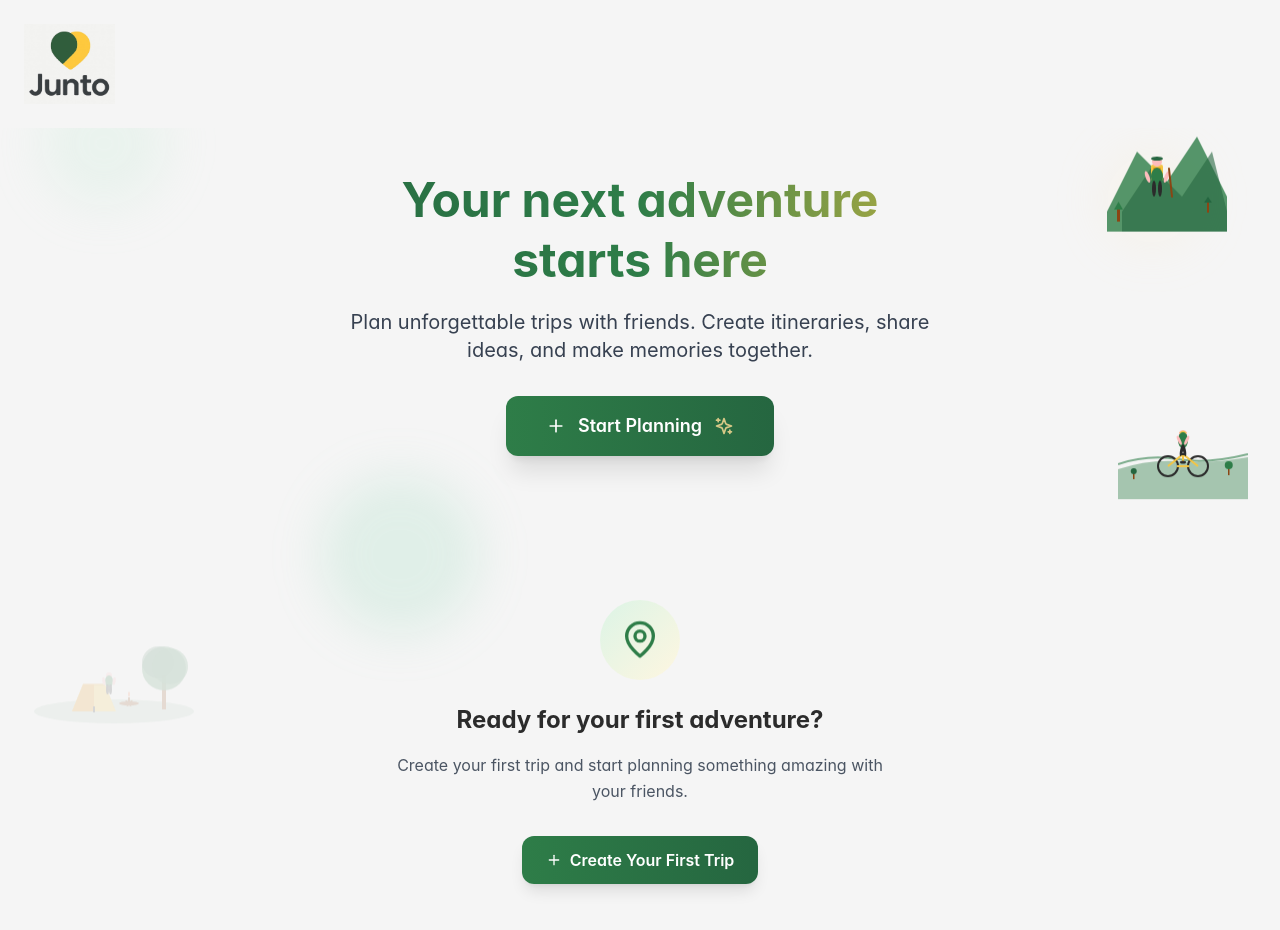
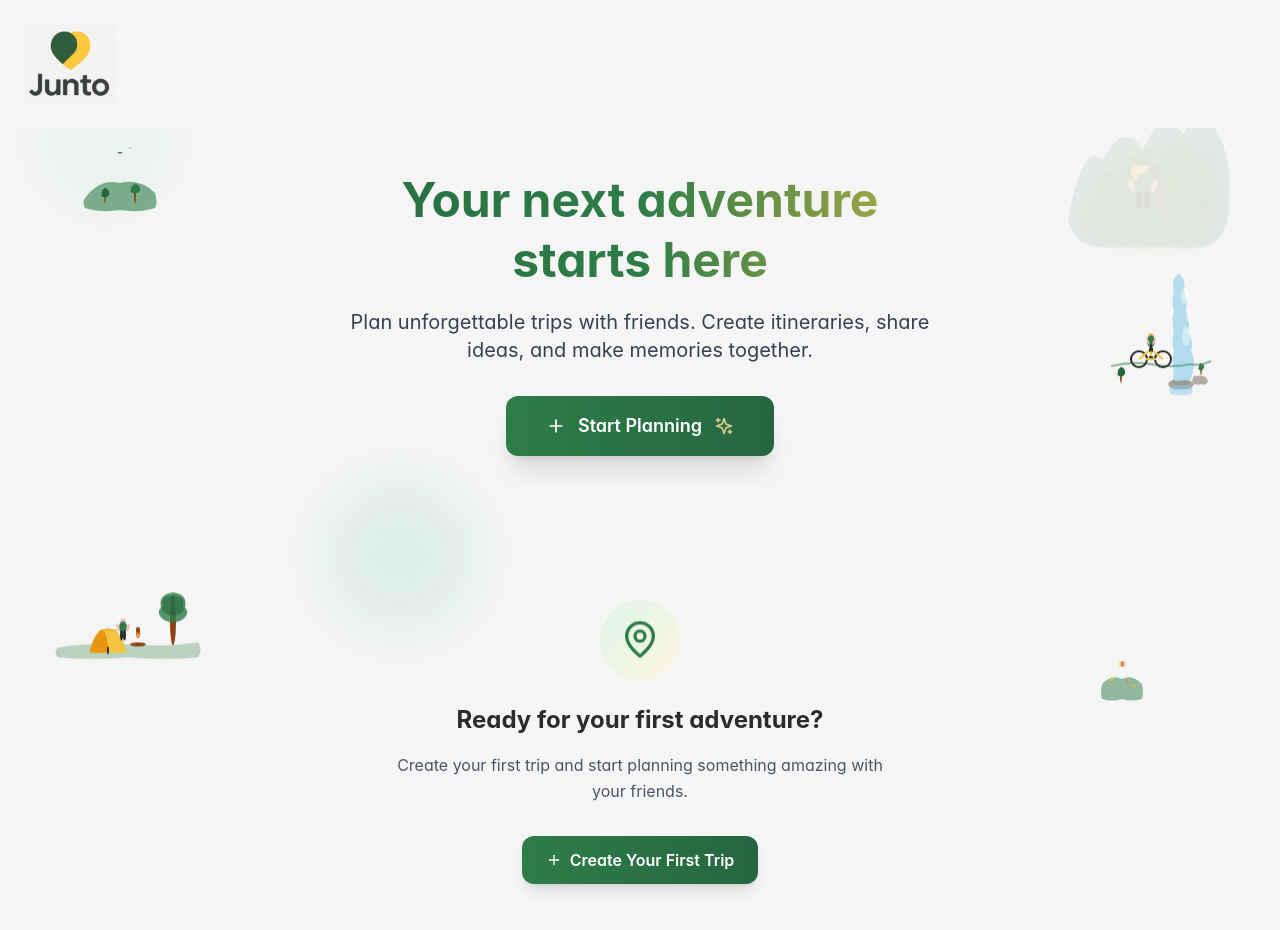
Before and after one commit to MimiLeinbach/Bolt-Hackathon, a React (Vite) app: page / in a window 1280 px wide. Shown: the top 930 px of the page. Built offline with nearby package versions, Linux system fonts and the light colour scheme.

Commit message:
Fix Tent Position, Redesign Bike Scene, and Create Dynamic Organic Layout

```diff
--- a/src/components/shared/Layout.tsx
+++ b/src/components/shared/Layout.tsx
@@ -14,91 +14,90 @@ export default function Layout({ children }: LayoutProps) {
         <div className="absolute bottom-40 left-1/4 w-40 h-40 bg-forest-300/20 rounded-full blur-xl animate-float" style={{ animationDelay: '4s' }}></div>
       </div>
 
-      {/* Adventure Lifestyle Illustrations */}
+      {/* Adventure Lifestyle Illustrations - Dynamic & Organic */}
       <div className="fixed inset-0 overflow-hidden pointer-events-none z-0">
-        {/* Mountain Hiker Illustration - Top Right (Fixed colors) */}
-        <div className="absolute top-24 right-12 opacity-12 animate-float" style={{ animationDelay: '1s' }}>
-          <svg width="140" height="160" viewBox="0 0 140 160" fill="none" xmlns="http://www.w3.org/2000/svg">
-            {/* Mountain Background */}
-            <path d="M15 120 L45 60 L75 90 L105 45 L135 105 L135 140 L15 140 Z" fill="#2E7D48" opacity="0.8"/>
-            <path d="M30 120 L60 75 L90 105 L120 60 L135 120 L135 140 L30 140 Z" fill="#256640" opacity="0.6"/>
+        {/* Mountain Hiker Illustration - Top Right (Large) */}
+        <div className="absolute top-16 right-8 opacity-10 animate-float" style={{ animationDelay: '1s' }}>
+          <svg width="200" height="220" viewBox="0 0 200 220" fill="none" xmlns="http://www.w3.org/2000/svg">
+            {/* Organic Mountain Background */}
+            <path d="M20 160 Q35 80 55 100 Q75 60 95 90 Q115 45 135 75 Q155 35 175 85 Q185 110 180 160 Q175 180 160 185 Q140 190 120 185 Q100 188 80 185 Q60 190 40 185 Q25 180 20 160 Z" fill="#2E7D48" opacity="0.8"/>
+            <path d="M35 160 Q50 95 70 115 Q90 75 110 105 Q130 60 150 90 Q165 70 175 120 Q180 145 175 170 Q170 185 155 188 Q135 190 115 188 Q95 190 75 188 Q55 190 40 185 Q35 175 35 160 Z" fill="#256640" opacity="0.6"/>
 
             {/* Hiker Figure */}
-            <g transform="translate(65, 85)">
+            <g transform="translate(95, 125)">
               {/* Backpack */}
-              <rect x="-6" y="-12" width="12" height="16" rx="2" fill="#F4C542"/>
-              <rect x="-4" y="-9" width="8" height="2" rx="1" fill="#e89611"/>
+              <ellipse cx="-6" cy="-12" rx="6" ry="8" fill="#F4C542"/>
+              <ellipse cx="-4" cy="-9" rx="4" ry="1" fill="#e89611"/>
 
               {/* Body */}
-              <ellipse cx="0" cy="0" rx="6" ry="9" fill="#2E7D48"/>
+              <ellipse cx="0" cy="0" rx="7" ry="11" fill="#2E7D48"/>
 
               {/* Head */}
-              <circle cx="0" cy="-15" r="5" fill="#fdbcbc"/>
+              <circle cx="0" cy="-18" r="6" fill="#fdbcbc"/>
 
               {/* Hat */}
-              <ellipse cx="0" cy="-18" rx="6" ry="2" fill="#256640"/>
-              <rect x="-1" y="-20" width="2" height="1" fill="#256640"/>
+              <ellipse cx="0" cy="-22" rx="7" ry="3" fill="#256640"/>
+              <ellipse cx="0" cy="-24" rx="2" ry="1" fill="#256640"/>
 
               {/* Arms */}
-              <ellipse cx="-9" cy="-3" rx="2" ry="6" fill="#fdbcbc" transform="rotate(-20)"/>
-              <ellipse cx="9" cy="-3" rx="2" ry="6" fill="#fdbcbc" transform="rotate(20)"/>
+              <ellipse cx="-11" cy="-3" rx="3" ry="7" fill="#fdbcbc" transform="rotate(-20)"/>
+              <ellipse cx="11" cy="-3" rx="3" ry="7" fill="#fdbcbc" transform="rotate(20)"/>
 
               {/* Legs */}
-              <ellipse cx="-3" cy="12" rx="2" ry="8" fill="#2B2B2B"/>
-              <ellipse cx="3" cy="12" rx="2" ry="8" fill="#2B2B2B"/>
+              <ellipse cx="-4" cy="15" rx="3" ry="10" fill="#2B2B2B"/>
+              <ellipse cx="4" cy="15" rx="3" ry="10" fill="#2B2B2B"/>
 
               {/* Hiking Stick */}
-              <line x1="12" y1="-8" x2="15" y2="20" stroke="#8B4513" strokeWidth="2" strokeLinecap="round"/>
+              <line x1="15" y1="-10" x2="18" y2="25" stroke="#8B4513" strokeWidth="3" strokeLinecap="round"/>
+              <circle cx="15" cy="-12" r="2" fill="#2B2B2B"/>
             </g>
 
-            {/* Trees */}
-            <g transform="translate(25, 110)">
-              <rect x="0" y="8" width="3" height="12" fill="#8B4513"/>
-              <polygon points="1.5,0 6,8 -3,8" fill="#2E7D48"/>
+            {/* Organic Trees */}
+            <g transform="translate(35, 150)">
+              <ellipse cx="0" cy="10" rx="2" ry="15" fill="#8B4513"/>
+              <path d="M0 -5 Q-8 -2 -6 5 Q-10 8 -4 10 Q2 12 6 8 Q10 5 8 0 Q6 -8 0 -5 Z" fill="#2E7D48"/>
             </g>
-            <g transform="translate(115, 105)">
-              <rect x="0" y="6" width="2" height="10" fill="#8B4513"/>
-              <polygon points="1,0 5,6 -3,6" fill="#256640"/>
+            <g transform="translate(155, 145)">
+              <ellipse cx="0" cy="8" rx="1.5" ry="12" fill="#8B4513"/>
+              <path d="M0 -4 Q-6 -1 -4 4 Q-7 6 -2 8 Q1 9 4 6 Q7 4 6 0 Q4 -6 0 -4 Z" fill="#256640"/>
             </g>
           </svg>
         </div>
 
-        {/* Camping Scene - Bottom Left (Keep as is - it's working well) */}
-        <div className="absolute bottom-16 left-6 opacity-15 animate-float" style={{ animationDelay: '3s' }}>
-          <svg width="180" height="140" viewBox="0 0 180 140" fill="none" xmlns="http://www.w3.org/2000/svg">
-            {/* Ground */}
-            <ellipse cx="90" cy="125" rx="80" ry="12" fill="#2E7D48" opacity="0.3"/>
+        {/* Camping Scene - Bottom Left (Medium, moved away from text) */}
+        <div className="absolute bottom-32 left-12 opacity-12 animate-float" style={{ animationDelay: '3s' }}>
+          <svg width="160" height="120" viewBox="0 0 160 120" fill="none" xmlns="http://www.w3.org/2000/svg">
+            {/* Organic Ground */}
+            <path d="M10 105 Q40 100 80 102 Q120 105 150 100 Q155 108 150 115 Q120 118 80 115 Q40 118 10 115 Q5 110 10 105 Z" fill="#2E7D48" opacity="0.3"/>
 
-            {/* Large Tree */}
-            <g transform="translate(140, 70)">
-              <rect x="-2" y="18" width="4" height="35" fill="#8B4513"/>
-              <circle cx="0" cy="12" r="22" fill="#2E7D48" opacity="0.8"/>
-              <circle cx="-6" cy="6" r="16" fill="#256640" opacity="0.6"/>
-              <circle cx="6" cy="10" r="18" fill="#2E7D48" opacity="0.7"/>
+            {/* Large Organic Tree */}
+            <g transform="translate(125, 60)">
+              <ellipse cx="0" cy="18" rx="3" ry="25" fill="#8B4513"/>
+              <path d="M0 -10 Q-15 -8 -12 5 Q-18 12 -8 18 Q0 22 8 18 Q18 12 12 5 Q15 -8 0 -10 Z" fill="#2E7D48" opacity="0.8"/>
+              <path d="M-6 -6 Q-12 -4 -10 3 Q-14 8 -6 12 Q0 14 6 12 Q14 8 10 3 Q12 -4 6 -6 Q0 -8 -6 -6 Z" fill="#256640" opacity="0.6"/>
             </g>
 
-            {/* Tent */}
-            <g transform="translate(70, 90)">
-              <path d="M0 35 L-22 35 L-11 8 L11 8 L22 35 Z" fill="#F4C542"/>
-              <path d="M0 35 L-22 35 L-11 8 L0 8 Z" fill="#e89611"/>
-              <rect x="-1" y="30" width="2" height="6" fill="#2B2B2B"/>
-              <line x1="-11" y1="8" x2="11" y2="8" stroke="#e89611" strokeWidth="1"/>
+            {/* Organic Tent */}
+            <g transform="translate(60, 80)">
+              <path d="M0 30 Q-20 32 -18 28 Q-15 15 -8 8 Q0 5 8 8 Q15 15 18 28 Q20 32 0 30 Z" fill="#F4C542"/>
+              <path d="M0 30 Q-20 32 -18 28 Q-15 15 -8 8 Q0 5 0 30 Z" fill="#e89611"/>
+              <ellipse cx="0" cy="28" rx="1" ry="4" fill="#2B2B2B"/>
+              <path d="M-8 8 Q0 6 8 8" stroke="#e89611" strokeWidth="1"/>
             </g>
 
-            {/* Campfire */}
-            <g transform="translate(105, 105)">
-              <ellipse cx="0" cy="12" rx="10" ry="2" fill="#8B4513"/>
-              <rect x="-6" y="8" width="2" height="6" fill="#8B4513" transform="rotate(-15)"/>
-              <rect x="4" y="8" width="2" height="6" fill="#8B4513" transform="rotate(15)"/>
-              <rect x="-1" y="6" width="2" height="8" fill="#8B4513"/>
-              {/* Fire */}
-              <path d="M0 6 Q-2 2 0 0 Q2 2 0 6" fill="#ff6b35" opacity="0.8"/>
-              <path d="M-2 4 Q-1 1 -2 0 Q-1 1 -2 4" fill="#F4C542" opacity="0.9"/>
-              <path d="M2 4 Q1 1 2 0 Q1 1 2 4" fill="#F4C542" opacity="0.9"/>
+            {/* Organic Campfire */}
+            <g transform="translate(90, 90)">
+              <ellipse cx="0" cy="12" rx="8" ry="2" fill="#8B4513"/>
+              <ellipse x="-5" y="8" rx="1.5" ry="5" fill="#8B4513" transform="rotate(-15)"/>
+              <ellipse x="3" y="8" rx="1.5" ry="5" fill="#8B4513" transform="rotate(15)"/>
+              <ellipse x="-1" y="6" rx="1" ry="6" fill="#8B4513"/>
+              {/* Organic Fire */}
+              <path d="M0 6 Q-3 2 -1 0 Q1 1 0 3 Q2 1 1 0 Q3 2 0 6" fill="#ff6b35" opacity="0.8"/>
+              <path d="M-2 4 Q-1 1 0 0 Q1 1 0 3 Q1 1 2 4" fill="#F4C542" opacity="0.9"/>
             </g>
 
             {/* Camper Figure */}
-            <g transform="translate(85, 95)">
+            <g transform="translate(75, 85)">
               <circle cx="0" cy="-6" r="3" fill="#fdbcbc"/>
               <ellipse cx="0" cy="0" rx="4" ry="6" fill="#2E7D48"/>
               <ellipse cx="-5" cy="-1" rx="1.5" ry="4" fill="#fdbcbc" transform="rotate(-10)"/>
@@ -109,58 +108,116 @@ export default function Layout({ children }: LayoutProps) {
           </svg>
         </div>
 
-        {/* Biking Adventure - Middle Right (Fixed colors) */}
-        <div className="absolute top-1/2 right-8 opacity-12 animate-float" style={{ animationDelay: '5s' }}>
-          <svg width="130" height="100" viewBox="0 0 130 100" fill="none" xmlns="http://www.w3.org/2000/svg">
-            {/* Trail/Path */}
-            <path d="M0 65 Q30 55 60 60 Q90 65 130 55" stroke="#2E7D48" strokeWidth="2" fill="none" opacity="0.6"/>
+        {/* NEW: Biking by Waterfall - Middle Right (Small) */}
+        <div className="absolute top-1/3 right-16 opacity-11 animate-float" style={{ animationDelay: '5s' }}>
+          <svg width="110" height="130" viewBox="0 0 110 130" fill="none" xmlns="http://www.w3.org/2000/svg">
+            {/* Organic Waterfall Background */}
+            <path d="M75 10 Q80 15 78 25 Q82 35 80 45 Q85 55 82 65 Q88 75 85 85 Q90 95 87 105 Q85 115 80 120 Q75 125 70 120 Q65 115 68 105 Q65 95 68 85 Q65 75 68 65 Q65 55 68 45 Q65 35 68 25 Q65 15 70 10 Q75 5 75 10 Z" fill="#87CEEB" opacity="0.6"/>
 
-            {/* Background Hills */}
-            <path d="M0 70 Q30 60 60 62 Q90 65 130 58 L130 100 L0 100 Z" fill="#2E7D48" opacity="0.4"/>
+            {/* Waterfall Mist */}
+            <ellipse cx="78" cy="30" rx="3" ry="8" fill="#ffffff" opacity="0.4"/>
+            <ellipse cx="82" cy="50" rx="2" ry="6" fill="#ffffff" opacity="0.3"/>
+            <ellipse cx="80" cy="70" rx="4" ry="10" fill="#ffffff" opacity="0.4"/>
+
+            {/* Organic Rocks */}
+            <path d="M70 115 Q85 112 88 118 Q85 125 75 123 Q65 125 62 118 Q65 112 70 115 Z" fill="#8B7D6B" opacity="0.7"/>
+            <path d="M90 110 Q100 108 102 115 Q100 120 95 118 Q88 120 86 115 Q88 108 90 110 Z" fill="#8B7D6B" opacity="0.6"/>
+
+            {/* Organic Trail */}
+            <path d="M5 100 Q25 95 45 98 Q65 102 85 98 Q95 100 105 95" stroke="#2E7D48" strokeWidth="2" fill="none" opacity="0.5"/>
 
             {/* Bicycle */}
-            <g transform="translate(65, 55)">
+            <g transform="translate(45, 85)">
               {/* Wheels */}
-              <circle cx="-15" cy="12" r="10" fill="none" stroke="#2B2B2B" strokeWidth="2"/>
-              <circle cx="15" cy="12" r="10" fill="none" stroke="#2B2B2B" strokeWidth="2"/>
+              <circle cx="-12" cy="8" r="8" fill="none" stroke="#2B2B2B" strokeWidth="2"/>
+              <circle cx="12" cy="8" r="8" fill="none" stroke="#2B2B2B" strokeWidth="2"/>
 
               {/* Frame */}
-              <path d="M-15 12 L0 0 L15 12 M0 0 L0 8 M-6 12 L6 12" stroke="#F4C542" strokeWidth="2" fill="none"/>
+              <path d="M-12 8 L0 -2 L12 8 M0 -2 L0 6 M-5 8 L5 8" stroke="#F4C542" strokeWidth="2" fill="none"/>
 
               {/* Handlebars */}
-              <line x1="-2" y1="0" x2="2" y2="0" stroke="#2B2B2B" strokeWidth="2"/>
+              <line x1="-2" y1="-2" x2="2" y2="-2" stroke="#2B2B2B" strokeWidth="2"/>
 
               {/* Seat */}
-              <ellipse cx="0" cy="8" rx="3" ry="1.5" fill="#2B2B2B"/>
+              <ellipse cx="0" cy="6" rx="2.5" ry="1" fill="#2B2B2B"/>
             </g>
 
             {/* Cyclist */}
-            <g transform="translate(65, 35)">
+            <g transform="translate(45, 70)">
               {/* Head */}
-              <circle cx="0" cy="0" r="4" fill="#fdbcbc"/>
+              <circle cx="0" cy="0" r="3" fill="#fdbcbc"/>
               {/* Helmet */}
-              <path d="M-4 -1 Q0 -6 4 -1" fill="#F4C542"/>
+              <path d="M-3 -1 Q0 -5 3 -1" fill="#F4C542"/>
 
               {/* Body */}
-              <ellipse cx="0" cy="6" rx="5" ry="8" fill="#2E7D48"/>
+              <ellipse cx="0" cy="5" rx="4" ry="6" fill="#2E7D48"/>
 
               {/* Arms */}
-              <ellipse cx="-6" cy="4" rx="1.5" ry="5" fill="#fdbcbc" transform="rotate(-25)"/>
-              <ellipse cx="6" cy="4" rx="1.5" ry="5" fill="#fdbcbc" transform="rotate(25)"/>
+              <ellipse cx="-5" cy="3" rx="1" ry="4" fill="#fdbcbc" transform="rotate(-25)"/>
+              <ellipse cx="5" cy="3" rx="1" ry="4" fill="#fdbcbc" transform="rotate(25)"/>
 
               {/* Legs */}
-              <ellipse cx="-2" cy="16" rx="1.5" ry="6" fill="#2B2B2B" transform="rotate(-12)"/>
-              <ellipse cx="2" cy="16" rx="1.5" ry="6" fill="#2B2B2B" transform="rotate(12)"/>
+              <ellipse cx="-1.5" cy="12" rx="1" ry="4" fill="#2B2B2B" transform="rotate(-10)"/>
+              <ellipse cx="1.5" cy="12" rx="1" ry="4" fill="#2B2B2B" transform="rotate(10)"/>
             </g>
 
-            {/* Small Trees */}
-            <g transform="translate(15, 68)">
-              <rect x="0" y="6" width="1.5" height="6" fill="#8B4513"/>
-              <circle cx="0.75" cy="4" r="3" fill="#256640"/>
+            {/* Organic Vegetation */}
+            <g transform="translate(15, 105)">
+              <ellipse cx="0" cy="4" rx="1" ry="8" fill="#8B4513"/>
+              <path d="M0 -4 Q-4 -2 -3 2 Q-5 4 -1 5 Q1 6 3 4 Q5 2 4 0 Q3 -4 0 -4 Z" fill="#256640"/>
             </g>
-            <g transform="translate(110, 63)">
-              <rect x="0" y="5" width="1.5" height="8" fill="#8B4513"/>
-              <circle cx="0.75" cy="3" r="4" fill="#2E7D48"/>
+            <g transform="translate(95, 100)">
+              <ellipse cx="0" cy="3" rx="0.8" ry="6" fill="#8B4513"/>
+              <path d="M0 -3 Q-3 -1 -2 1 Q-4 3 -1 4 Q1 5 2 3 Q4 1 3 0 Q2 -3 0 -3 Z" fill="#2E7D48"/>
+            </g>
+
+            {/* Water Pool at Bottom */}
+            <path d="M65 120 Q75 118 85 120 Q88 125 85 128 Q75 130 65 128 Q62 125 65 120 Z" fill="#87CEEB" opacity="0.5"/>
+          </svg>
+        </div>
+
+        {/* NEW: Small Organic Nature Element - Top Left */}
+        <div className="absolute top-32 left-20 opacity-8 animate-float" style={{ animationDelay: '7s' }}>
+          <svg width="80" height="90" viewBox="0 0 80 90" fill="none" xmlns="http://www.w3.org/2000/svg">
+            {/* Organic Hill */}
+            <path d="M5 70 Q20 50 40 55 Q60 50 75 65 Q78 75 75 80 Q60 85 40 82 Q20 85 5 80 Q2 75 5 70 Z" fill="#2E7D48" opacity="0.6"/>
+
+            {/* Small Organic Trees */}
+            <g transform="translate(25, 65)">
+              <ellipse cx="0" cy="3" rx="0.8" ry="8" fill="#8B4513"/>
+              <path d="M0 -5 Q-4 -3 -3 1 Q-5 3 -1 4 Q1 5 3 3 Q5 1 4 -1 Q3 -5 0 -5 Z" fill="#256640"/>
+            </g>
+            <g transform="translate(55, 62)">
+              <ellipse cx="0" cy="4" rx="1" ry="10" fill="#8B4513"/>
+              <path d="M0 -6 Q-5 -4 -4 0 Q-6 2 -2 3 Q1 4 4 2 Q6 0 5 -2 Q4 -6 0 -6 Z" fill="#2E7D48"/>
+            </g>
+
+            {/* Flying Bird */}
+            <g transform="translate(40, 25)">
+              <path d="M-3 0 Q0 -2 3 0 Q0 1 -3 0" fill="#2B2B2B" opacity="0.7"/>
+            </g>
+            <g transform="translate(50, 20)">
+              <path d="M-2 0 Q0 -1 2 0 Q0 0.5 -2 0" fill="#2B2B2B" opacity="0.5"/>
+            </g>
+          </svg>
+        </div>
+
+        {/* NEW: Tiny Organic Element - Bottom Right */}
+        <div className="absolute bottom-24 right-32 opacity-9 animate-float" style={{ animationDelay: '9s' }}>
+          <svg width="60" height="70" viewBox="0 0 60 70" fill="none" xmlns="http://www.w3.org/2000/svg">
+            {/* Small Organic Bush */}
+            <path d="M10 50 Q20 40 30 45 Q40 40 50 50 Q52 60 50 65 Q40 68 30 65 Q20 68 10 65 Q8 60 10 50 Z" fill="#2E7D48" opacity="0.5"/>
+
+            {/* Flowers */}
+            <circle cx="20" cy="45" r="2" fill="#F4C542" opacity="0.8"/>
+            <circle cx="35" cy="48" r="1.5" fill="#ff6b35" opacity="0.7"/>
+            <circle cx="42" cy="52" r="1.8" fill="#F4C542" opacity="0.6"/>
+
+            {/* Small Butterfly */}
+            <g transform="translate(30, 30)">
+              <ellipse cx="-1" cy="0" rx="2" ry="3" fill="#F4C542" opacity="0.6"/>
+              <ellipse cx="1" cy="0" rx="2" ry="3" fill="#ff6b35" opacity="0.6"/>
+              <line x1="0" y1="-2" x2="0" y2="2" stroke="#2B2B2B" strokeWidth="0.5"/>
             </g>
           </svg>
         </div>
```
